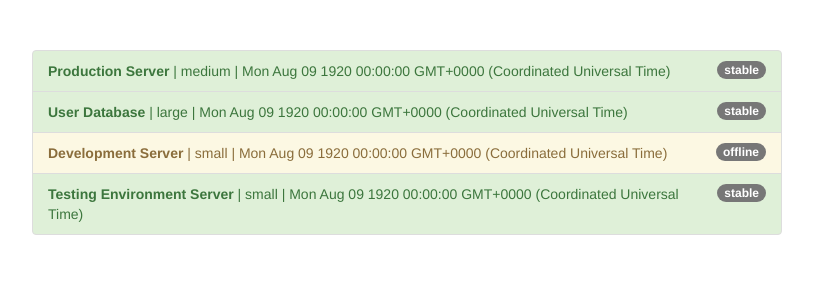
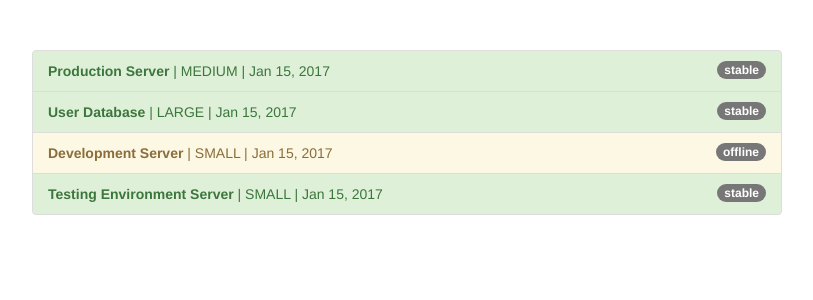
Before and after one commit to yogas/angular-hm-8, an Angular app: page / in a window 1280 px wide. Shown: the top 300 px of the page, without its empty margins (233-1046 px from the left). Built offline with nearby package versions, Linux system fonts and the light colour scheme.

Commit message:
lesson 241

```diff
--- a/src/app/app.component.html
+++ b/src/app/app.component.html
@@ -10,7 +10,7 @@
             class="badge">
             {{ server.status }}
           </span>
-          <strong>{{ server.name }}</strong> | {{ server.instanceType }} | {{ server.started }}
+          <strong>{{ server.name }}</strong> | {{ server.instanceType | uppercase }} | {{ server.started | date }}
         </li>
       </ul>
     </div>
--- a/src/app/app.component.ts
+++ b/src/app/app.component.ts
@@ -11,25 +11,25 @@ export class AppComponent {
       instanceType: 'medium',
       name: 'Production Server',
       status: 'stable',
-      started: new Date(15, 1, 2017)
+      started: new Date('2017-01-15')
     },
     {
       instanceType: 'large',
       name: 'User Database',
       status: 'stable',
-      started: new Date(15, 1, 2017)
+      started: new Date('2017-01-15')
     },
     {
       instanceType: 'small',
       name: 'Development Server',
       status: 'offline',
-      started: new Date(15, 1, 2017)
+      started: new Date('2017-01-15')
     },
     {
       instanceType: 'small',
       name: 'Testing Environment Server',
       status: 'stable',
-      started: new Date(15, 1, 2017)
+      started: new Date('2017-01-15')
     }
   ];
   getStatusClasses(server: {instanceType: string, name: string, status: string, started: Date}) {
```
